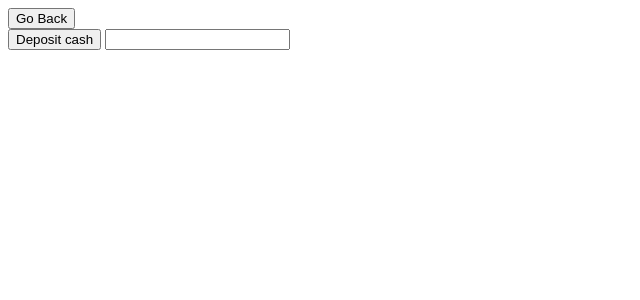
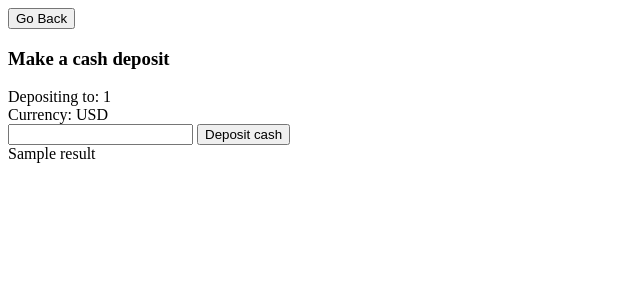
Before and after one commit to dairungarbayev/KaspiLab2021_DE_Project, a Django app: template webapp/templates/cash_deposit.html in a window 1280 px wide. Shown: the top 300 px of the page, without its empty margins (0-640 px from the left). Run offline with Django 3.2, Linux system fonts and the light colour scheme; the template is opened without the code that fills it: most values are stand-ins (such as "Sample title", 1, 10 or a date in 2020).

Commit message:
Cash deposit appearance improvement

```diff
--- a/transaction_manager/manager.py
+++ b/transaction_manager/manager.py
@@ -85,3 +85,4 @@ class TransactionManager:
 
     # TODO: transaction and account balances: enforce positive values!!!
     # TODO: error handling, send message back
+    # TODO: set brutto instead of netto
--- a/webapp/templates/cash_deposit.html
+++ b/webapp/templates/cash_deposit.html
@@ -6,12 +6,25 @@
 </head>
 <body>
 
-<button type="button" onclick="window.location='/accounts/{{source_account.id_}}'">Go Back</button>
+<button type="button" onclick="window.location='/accounts/{{account.id_}}'">Go Back</button>
 
+<div class="row d-flex justify-content-center flex-nowrap">
+    <h3>Make a cash deposit</h3>
+</div>
+
+<div>
+<label>Depositing to: {{account.id_}}</label>
+</div>
+<div>
+<label>Currency:      {{account.currency}}</label>
+</div>
 <form method="post">
-    <input id="transfer" type="submit" value="Deposit cash">
-    <input type="text" name="deposit_amount">
+    <label for="deposit_amount_field"></label>
+    <input id="deposit_amount_field" type="text" name="deposit_amount">
+    <input type="submit" value="Deposit cash">
 </form>
-
+<div>
+<label>{{result}}</label>
+</div>
 </body>
 </html>
--- a/webapp/views.py
+++ b/webapp/views.py
@@ -116,6 +116,7 @@ def transfer(request: HttpRequest, account_id: UUID) -> HttpResponse:
 
 def deposit_cash(request: HttpRequest, account_id: UUID) -> HttpResponse:
     account = database.get_account(account_id)
+    result = ""
     if request.method == 'POST':
         form = forms.DepositCashForm(request.POST)
         if form.is_valid():
@@ -131,7 +132,7 @@ def deposit_cash(request: HttpRequest, account_id: UUID) -> HttpResponse:
                 timestamp=datetime.now(),
             )
             result = transaction_manager.cash_deposit(transaction)
-    return render(request, "cash_deposit.html", context={"source_account": account})
+    return render(request, "cash_deposit.html", context={"account": account, "result": result})
 
 # TODO: deposit, transfer and create_account center, add titles and labels and instructions, show result, make pretty
 # TODO: maybe make source_id in transaction optional for depositing, enforce source_id in TransactionManager
```
